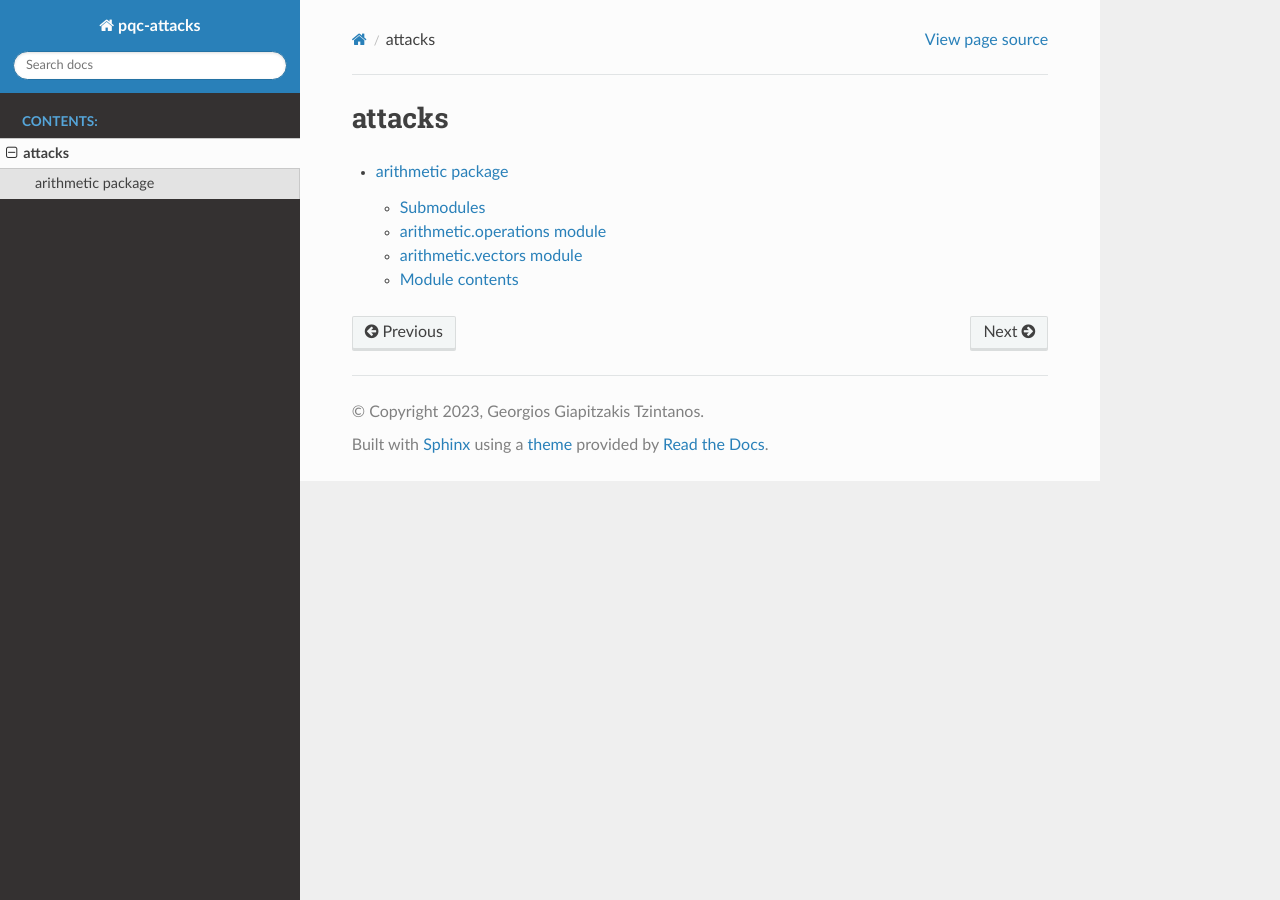
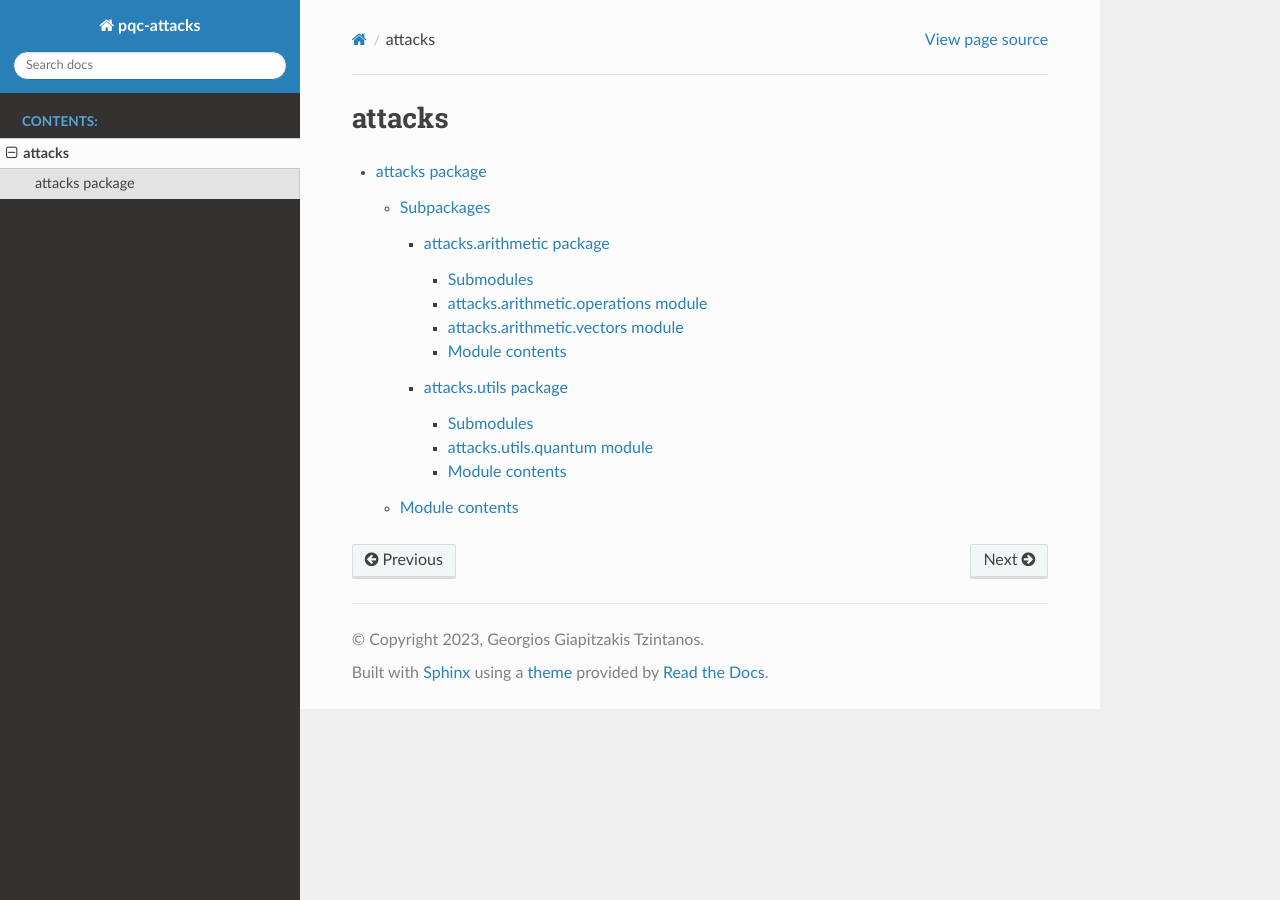
Before and after one commit to giorgosgiapis/pqc-attacks, a Sphinx documentation site: the page built from docs/modules.rst, in a window 1280 px wide. Built offline with Sphinx 7.4.7 and the Read the Docs theme 2.0.0, drawn with Linux system fonts in a browser that asks for light colours.

Commit message:
Refactor + signed adder

```diff
--- /dev/null
+++ b/docs/attacks.arithmetic.rst
@@ -0,0 +1,29 @@
+attacks.arithmetic package
+==========================
+
+Submodules
+----------
+
+attacks.arithmetic.operations module
+------------------------------------
+
+.. automodule:: attacks.arithmetic.operations
+   :members:
+   :undoc-members:
+   :show-inheritance:
+
+attacks.arithmetic.vectors module
+---------------------------------
+
+.. automodule:: attacks.arithmetic.vectors
+   :members:
+   :undoc-members:
+   :show-inheritance:
+
+Module contents
+---------------
+
+.. automodule:: attacks.arithmetic
+   :members:
+   :undoc-members:
+   :show-inheritance:
--- /dev/null
+++ b/docs/attacks.rst
@@ -0,0 +1,19 @@
+attacks package
+===============
+
+Subpackages
+-----------
+
+.. toctree::
+   :maxdepth: 4
+
+   attacks.arithmetic
+   attacks.utils
+
+Module contents
+---------------
+
+.. automodule:: attacks
+   :members:
+   :undoc-members:
+   :show-inheritance:
--- /dev/null
+++ b/docs/attacks.utils.rst
@@ -0,0 +1,21 @@
+attacks.utils package
+=====================
+
+Submodules
+----------
+
+attacks.utils.quantum module
+----------------------------
+
+.. automodule:: attacks.utils.quantum
+   :members:
+   :undoc-members:
+   :show-inheritance:
+
+Module contents
+---------------
+
+.. automodule:: attacks.utils
+   :members:
+   :undoc-members:
+   :show-inheritance:
--- a/docs/conf.py
+++ b/docs/conf.py
@@ -8,7 +8,7 @@
 import os
 import sys
 
-sys.path.insert(0, os.path.abspath('../src/attacks'))
+sys.path.insert(0, os.path.abspath('../src'))
 
 project = 'pqc-attacks'
 copyright = '2023, Georgios Giapitzakis Tzintanos'
--- a/docs/modules.rst
+++ b/docs/modules.rst
@@ -4,4 +4,4 @@ attacks
 .. toctree::
    :maxdepth: 4
 
-   arithmetic
+   attacks
```
Also changed, not shown: docs/arithmetic.rst (deleted, +0 -29 lines), 2 other files.
